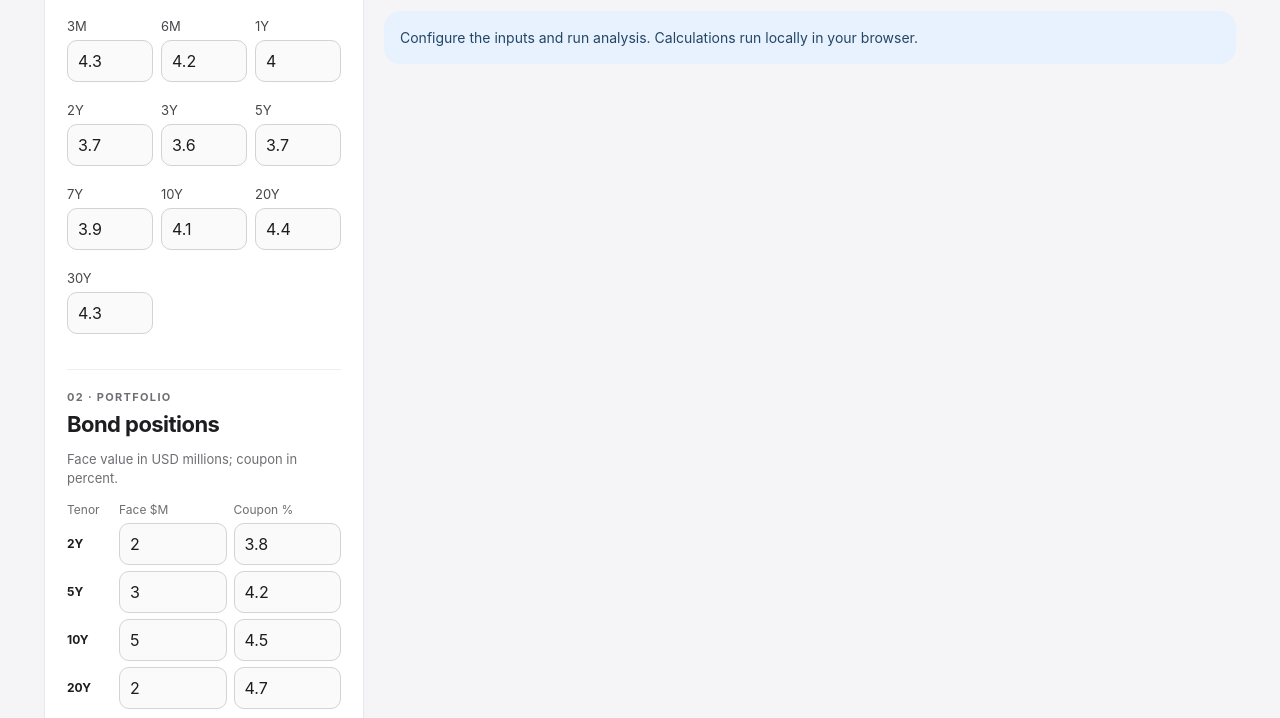
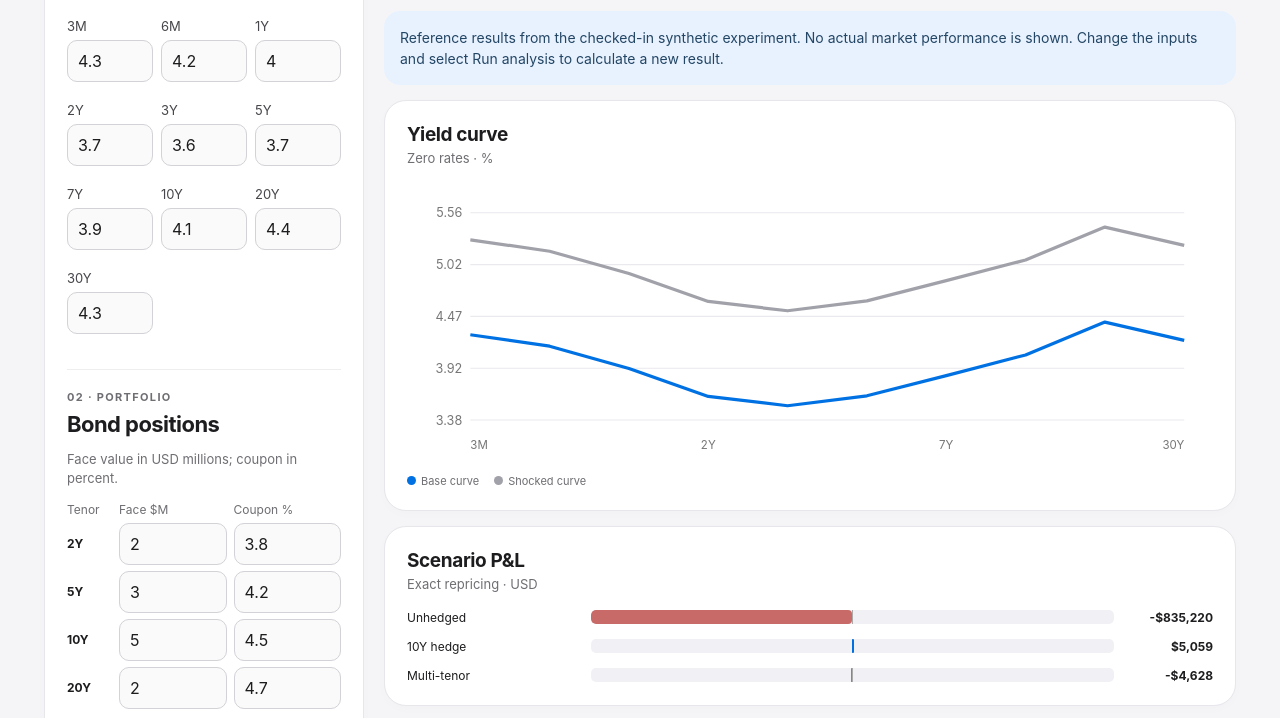
Before and after one commit to Caydenwan/RatesLab, a plain HTML site: page web/index.html in a window 1280 px wide. Shown: the part 394-1112 px from the top of the page. Drawn offline with Linux system fonts and the light colour scheme.

Commit message:
Show documented reference experiment and distinguish pending inputs [skip ci]

```diff
--- a/web/index.html
+++ b/web/index.html
@@ -14,4 +14,7 @@ function barChart(labels,v,fmt){const max=Math.max(1e-12,...v.map(Math.abs));con
 function lineChart(labels,series,names){let all=series.flat(),min=Math.min(...all),max=Math.max(...all);if(max===min){max+=1;min-=1}let span=max-min;min-=span*.08;max+=span*.08;const X=i=>55+i*620/Math.max(1,labels.length-1),Y=v=>205-(v-min)/(max-min)*180;let svg='<svg role="img" aria-label="'+esc(names.join(' versus '))+'" viewBox="0 0 700 245">';for(let i=0;i<=4;i++){let v=min+i*(max-min)/4,y=Y(v);svg+='<line x1="55" x2="675" y1="'+y+'" y2="'+y+'" stroke="#e9e9ee"/><text x="48" y="'+(y+4)+'" fill="#777" text-anchor="end" font-size="11">'+Number(v).toLocaleString('en-US',{maximumFractionDigits:2})+'</text>'}series.forEach((a,j)=>{svg+='<polyline points="'+a.map((v,i)=>X(i)+','+Y(v)).join(' ')+'" fill="none" stroke="'+colors[j]+'" stroke-width="2.8" stroke-linejoin="round"/>'});let indexes=[...new Set([0,Math.floor((labels.length-1)/3),Math.floor(2*(labels.length-1)/3),labels.length-1])];indexes.forEach(i=>svg+='<text x="'+X(i)+'" y="230" text-anchor="'+(i===0?'start':i===labels.length-1?'end':'middle')+'" font-size="10" fill="#777">'+esc(labels[i])+'</text>');return svg+'</svg><div class="legend">'+names.map((n,i)=>'<span><i style="background:'+colors[i]+'"></i>'+esc(n)+'</span>').join('')+'</div>'}
 let worker;let running=false;function setup(){worker=new Worker('./worker.js');worker.onmessage=e=>{const d=e.data;if(d.status==='loading'){$('#status').textContent=d.message;return}running=false;$('#run').disabled=false;if(d.status==='error'){$('#status').className='status error';$('#status').textContent=d.message;return}try{show(d.result);$('#status').className='status';$('#status').textContent='Calculation complete · '+new Date().toLocaleTimeString()}catch(e){$('#status').textContent=e.message}};worker.onerror=e=>{running=false;$('#run').disabled=false;$('#status').className='status error';$('#status').textContent='Browser engine failed to load. Check connection and retry.';worker.terminate();worker=null}}
 async function run(){if(running)return;running=true;$('#run').disabled=true;$('#status').className='status';$('#status').textContent='Preparing calculation…';try{const p=await collect();if(!worker)setup();worker.postMessage(p)}catch(e){running=false;$('#run').disabled=false;$('#status').className='status error';$('#status').textContent=e.message}}
-$('#run').onclick=run;$('#reset').onclick=()=>{reset();$('#status').textContent='Inputs reset. Run to update results.'};</script></body></html>
+$('#run').onclick=run;$('#reset').onclick=()=>{reset();$('#status').textContent='Inputs reset. Run to update results.'};
+show({"books":[{"pv":12352415.910191769,"dv01":8800.401643782854,"norm":4821.298443967063,"kr":[0,12.757100886665285,37.36509227287024,465.4434734946117,177.84132019151002,1583.3295832853764,420.24192448798567,3969.772691736929,2133.650290325284,0],"pnl":-835220.3542495798},{"pv":12352415.910191769,"dv01":0,"norm":4389.592779862373,"kr":[0,12.757100886665285,-4.0124311642721295,385.4017064468935,5.812067915685475,1224.8847384704277,-146.64261711295694,-3611.850970517844,2133.650290325284,0],"pnl":5059.108468217775},{"pv":12352415.910191769,"dv01":46.857950466685,"norm":39.13045302426108,"kr":[0,12.757100886665285,-8.945711583830416,0.16500066127628088,15.177606369368732,-0.4401137223467231,32.37609436456114,-2.6972848642617464,-1.5347582083195448,0],"pnl":-4627.975958669558}],"times":[0.25,0.5,1,2,3,5,7,10,20,30],"zero":[4.2770518154972885,4.1565078365056785,3.9220713153281266,3.6278566710436597,3.5297481507986164,3.634409197718671,3.846798075242556,4.064440203719932,4.41085588671445,4.217484731100245],"shocked":[5.2770518154972885,5.1565078365056785,4.922071315328127,4.627856671043659,4.529748150798616,4.634409197718671,4.846798075242556,5.064440203719932,5.41085588671445,5.217484731100245],"notionals":[2019830.871193582,3039643.25151299,5020414.251008911,2013518.919555207],"single":[10495762.024852773]});
+document.querySelector('#status').textContent='Saved synthetic example · Run analysis to recalculate with your inputs.';document.querySelector('#insight').textContent='Reference results from the checked-in synthetic experiment. No actual market performance is shown. Change the inputs and select Run analysis to calculate a new result.';document.querySelector('.inputs').addEventListener('input',()=>{if(!running){document.querySelector('#status').className='status';document.querySelector('#status').textContent='Inputs changed · displayed results are from the previous calculation.'}});
+</script></body></html>
```
